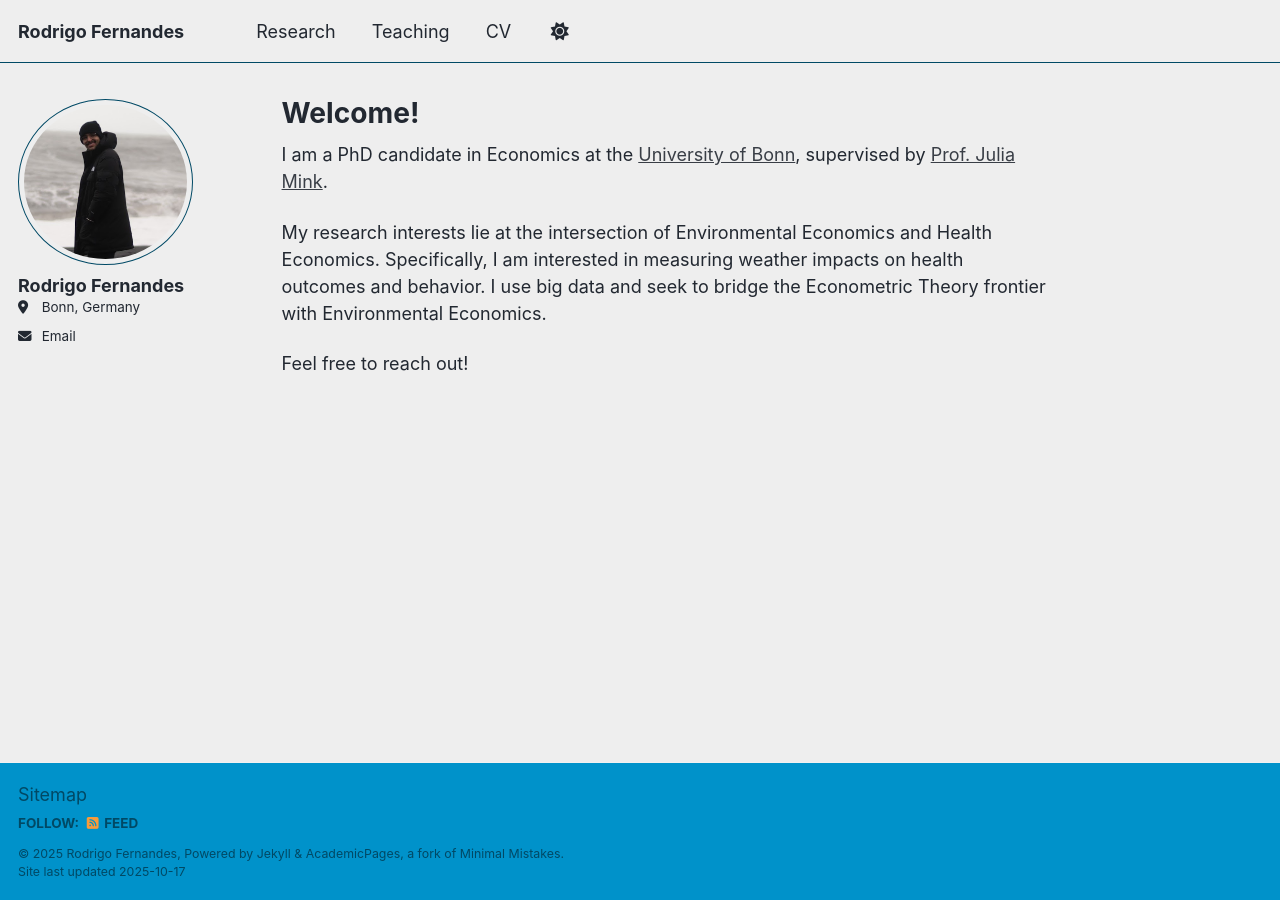
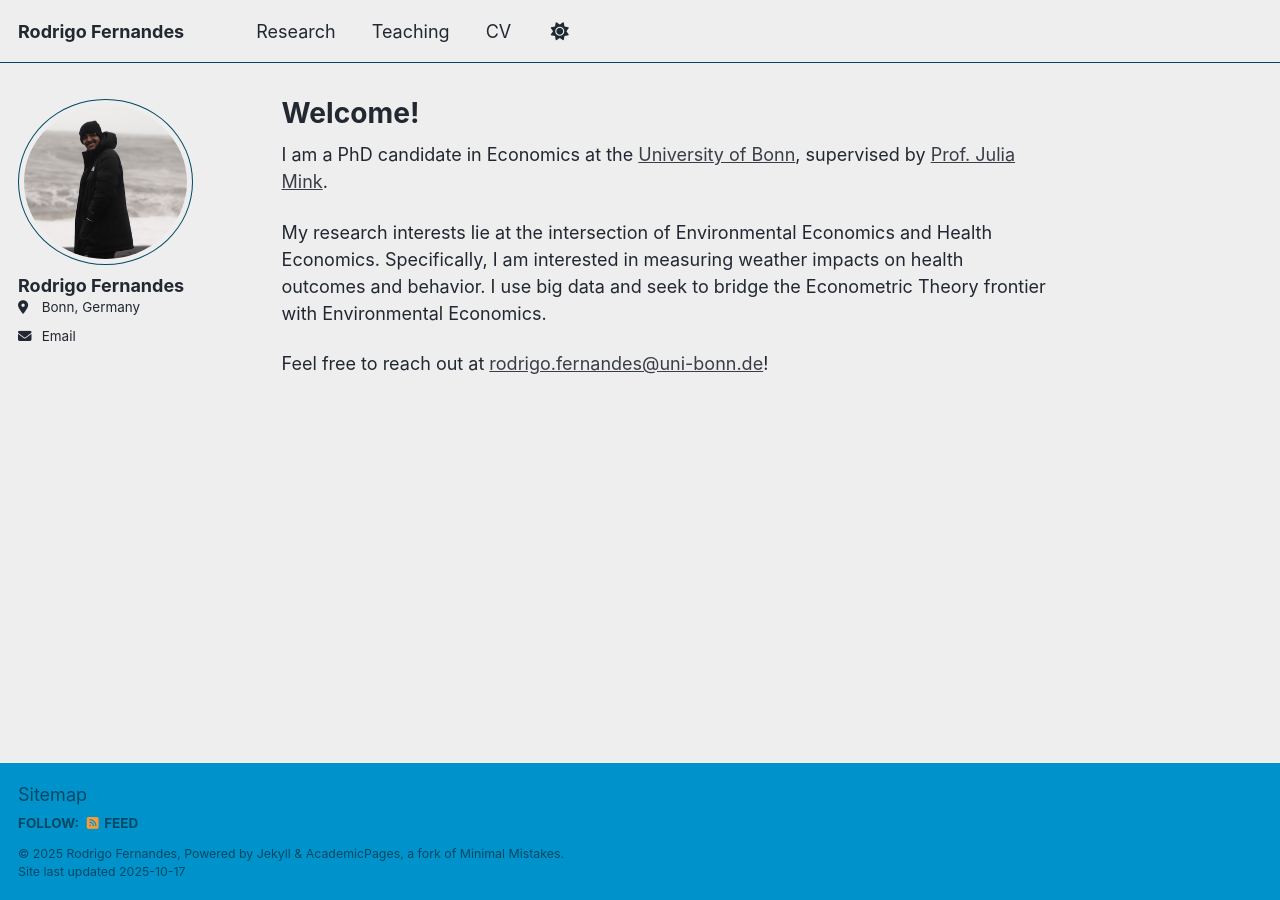
Before and after one commit to fernandes-rodrigo/fernandes-rodrigo.github.io, a Jekyll site: the page built from _pages/about.md, in a window 1280 px wide. Built offline with Jekyll 4.4.1, drawn with Linux system fonts in a browser that asks for light colours; a script that is not in the unit is left out; part of the change alters nothing that is shown.

```diff
--- a/_pages/about.md
+++ b/_pages/about.md
@@ -12,4 +12,4 @@ I am a PhD candidate in Economics at the [University of Bonn](https://www.bgse.u
 My research interests lie at the intersection of Environmental Economics and Health Economics.
 Specifically, I am interested in measuring weather impacts on health outcomes and behavior. I use big data and seek to bridge the Econometric Theory frontier with Environmental Economics.
 
-Feel free to reach out!
+Feel free to reach out at <a href="&#109;&#97;&#105;&#108;&#116;&#111;&#58;&#114;&#111;&#100;&#114;&#105;&#103;&#111;&#46;&#102;&#101;&#114;&#110;&#97;&#110;&#100;&#101;&#115;&#64;&#117;&#110;&#105;&#45;&#98;&#111;&#110;&#110;&#46;&#100;&#101;">&#114;&#111;&#100;&#114;&#105;&#103;&#111;&#46;&#102;&#101;&#114;&#110;&#97;&#110;&#100;&#101;&#115;&#64;&#117;&#110;&#105;&#45;&#98;&#111;&#110;&#110;&#46;&#100;&#101;</a>!
```
